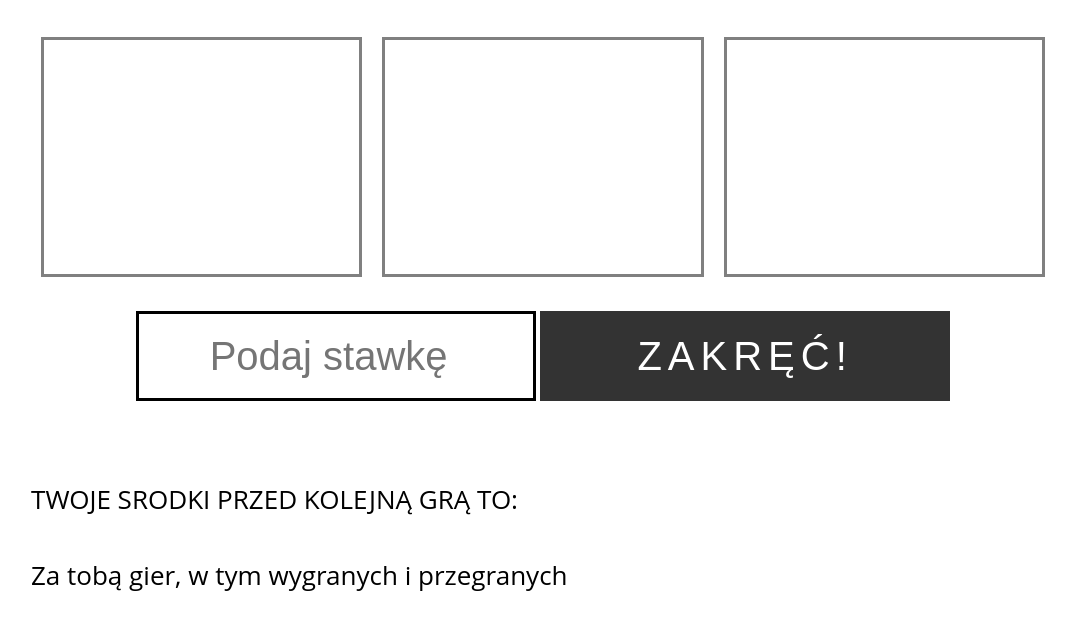
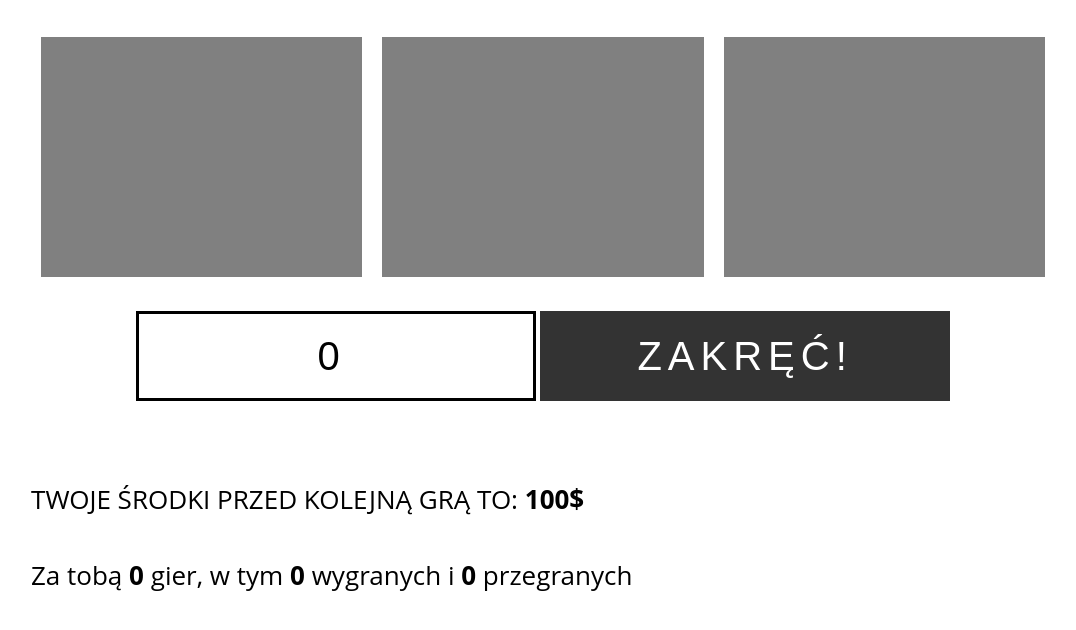
Before and after one commit to KamilJakobczak/js-projects, a website: page OOP/slot_machine/index.html in a window 1280 px wide. Shown: the part 86-716 px from the top of the page, without its empty margins (97-1173 px from the left). Drawn offline with Linux system fonts and the light colour scheme.

Commit message:
create class Game

```diff
--- a/OOP/slot_machine/index.html
+++ b/OOP/slot_machine/index.html
@@ -33,7 +33,7 @@
 			</section>
 
 			<section class="panel">
-				TWOJE SRODKI PRZED KOLEJNĄ GRĄ TO:
+				TWOJE ŚRODKI PRZED KOLEJNĄ GRĄ TO:
 				<span class="wallet"></span>
 			</section>
 
--- a/OOP/slot_machine/js/Game.js
+++ b/OOP/slot_machine/js/Game.js
@@ -0,0 +1,84 @@
+class Game {
+	constructor() {
+		this.stats = new Statistics();
+		this.wallet = new Wallet(100);
+		document
+			.getElementById('start')
+			.addEventListener(
+				'click',
+				this.startGame.bind(this)
+			);
+		this.spanWallet = document.querySelector(
+			'.panel span.wallet'
+		);
+		this.boards =
+			document.querySelectorAll('div.color');
+		this.inputBid = document.getElementById('bid');
+		this.spanResult = document.querySelector(
+			'.score span.result'
+		);
+		this.spanGames = document.querySelector(
+			'.score span.number'
+		);
+		this.spanWins = document.querySelector(
+			'.score span.win'
+		);
+		this.spanLosses = document.querySelector(
+			'.score span.loss'
+		);
+
+		this.render();
+	}
+	render(
+		colors = ['gray', 'gray', 'gray'],
+		money = this.wallet.getWalletValue(),
+		stats = [0, 0, 0],
+		result = '',
+		bid = 0,
+		wonMoney = 0
+	) {
+		this.boards.forEach((board, i) => {
+			board.style.backgroundColor = colors[i];
+		});
+		this.spanWallet.textContent = `${money}$`;
+		if (result) {
+			result = `You won ${wonMoney}$. `;
+		} else if (!result && result !== '') {
+			result = `You lost ${bid}$. `;
+		}
+		this.spanResult.textContent = result;
+		this.spanGames.textContent = stats[0];
+		this.spanWins.textContent = stats[1];
+		this.spanLosses.textContent = stats[2];
+		this.inputBid.value = bid;
+	}
+	startGame() {
+		if (this.inputBid.value < 1)
+			return alert('You cannot bet less than 1$');
+		const bid = Math.floor(this.inputBid.value);
+
+		if (!this.wallet.checkCanPlay(bid)) {
+			return alert("You don't have enough money");
+		}
+
+		this.wallet.changeWalletValue('-', bid);
+		this.draw = new Draw();
+		const colors = this.draw.getDrawResult();
+		console.log(colors);
+		const win = Result.checkWinner(colors);
+		console.log(win);
+		const wonMoney = Result.moneyWinInGame(win, bid);
+
+		this.wallet.changeWalletValue('+', wonMoney);
+		this.stats.addGameToStatistics(win, bid);
+
+		this.render(
+			colors,
+			this.wallet.getWalletValue(),
+			this.stats.showGameStatistics(),
+			win,
+			bid,
+			wonMoney
+		);
+	}
+}
--- a/OOP/slot_machine/js/Result.js
+++ b/OOP/slot_machine/js/Result.js
@@ -8,7 +8,7 @@ class Result {
 		const b = draw[1];
 		const c = draw[2];
 		if (
-			(a === b && a === c) ||
+			(a === b && b === c) ||
 			(a !== b && b !== c && a !== c)
 		) {
 			return true;
--- a/OOP/slot_machine/js/Wallet.js
+++ b/OOP/slot_machine/js/Wallet.js
@@ -7,6 +7,7 @@ class Wallet {
 			return false;
 		};
 		this.changeWalletValue = (type = '+', value) => {
+			console.log(value);
 			if (typeof value === 'number' && !isNaN(value)) {
 				if (type === '+') {
 					return (_money += value);
@@ -16,7 +17,6 @@ class Wallet {
 					throw new Error('Invalid operation type');
 				}
 			} else {
-				console.log(typeof value);
 				throw new Error('Invalid number');
 			}
 		};
--- a/OOP/slot_machine/main.js
+++ b/OOP/slot_machine/main.js
@@ -0,0 +1 @@
+const game = new Game(100);
```
